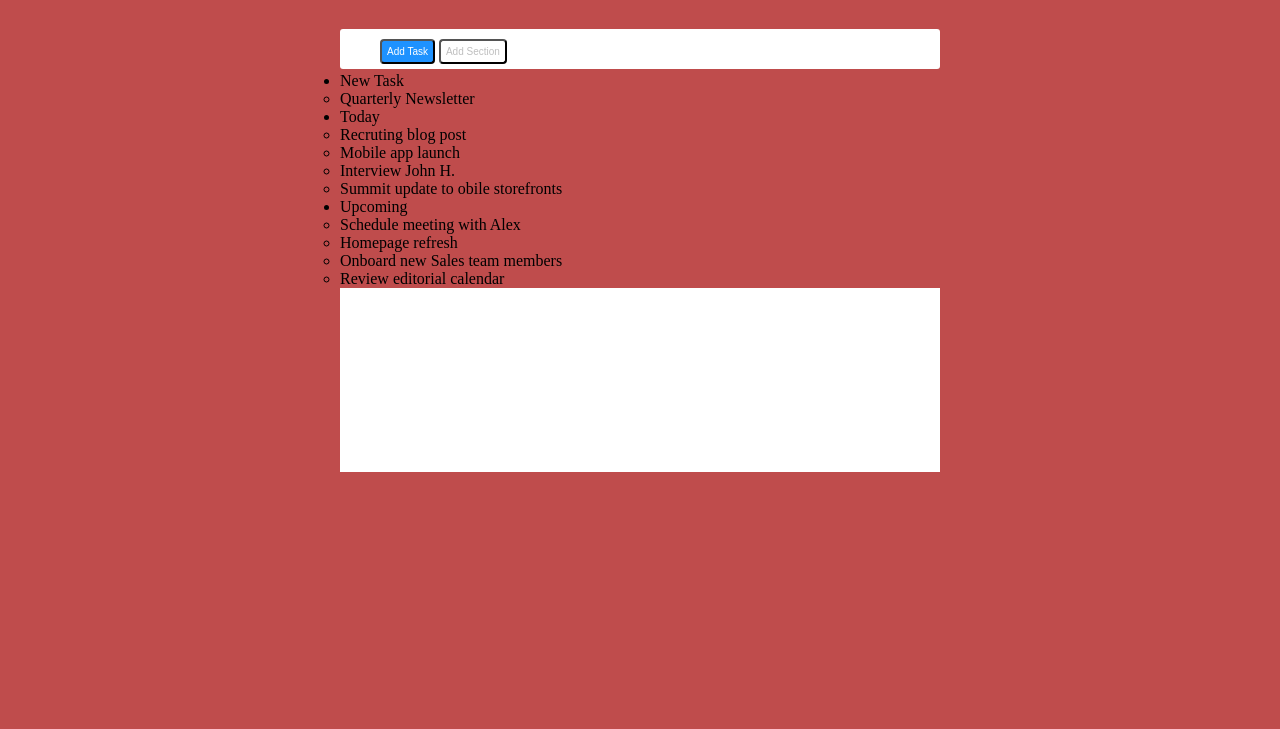
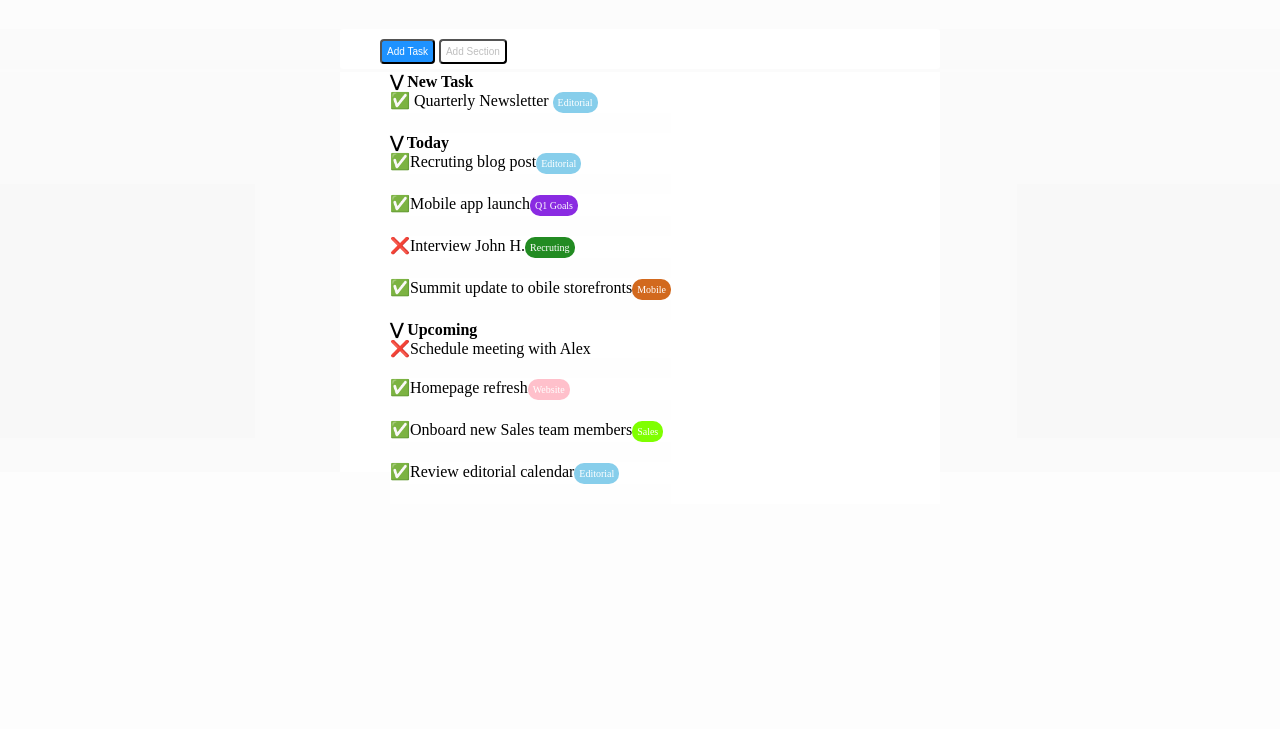
Before and after one commit to SquallStrifeX/html-css-toboolist, a plain HTML site: page index.html in a window 1280 px wide. Shown: the part 71-800 px from the top of the page. Drawn offline with Linux system fonts and the light colour scheme.

Commit message:
End Exercise.

```diff
--- a/css/style.css
+++ b/css/style.css
@@ -2,7 +2,7 @@
     padding: 0;
     margin: 0;
     box-sizing: border-box;
-    background-color: rgb(191, 76, 76);
+    background-color: rgba(222, 222, 222, 0.056);
 
 }
 
@@ -62,3 +62,63 @@
     height: 400px;
     width: 600px;
 }
+
+li {
+    background-color: white;
+}
+
+.list {
+    margin-left: 50px;
+    background-color: white;
+}
+
+.title {
+    background-color: white;
+    font-weight: bolder;
+    display: inline-block;
+}
+
+li {
+    margin-bottom: 20px;
+    list-style-type: none
+}
+
+.first-list {
+    list-style-type: none;
+    display: inline-block;
+}
+
+.containedcolored {
+    display: inline-block;
+
+    border-radius: 10px;
+    border: 0px solid black;
+    padding: 5px;
+    font-size: 10px;
+    color: white;
+
+}
+
+.editorial {
+    background-color: skyblue;
+}
+
+.viola {
+    background-color: blueviolet;
+}
+
+.verde {
+    background-color: forestgreen;
+}
+
+.arancio {
+    background-color: chocolate;
+}
+
+.rosa {
+    background-color: pink;
+}
+
+.verdepis {
+    background-color: chartreuse;
+}
--- a/index.html
+++ b/index.html
@@ -30,32 +30,34 @@
     <!-- Tabelle con opzioni -->
     <section>
         <div class="container-table">
-            <ul>
+            <div class="list">
+            <ul class="first-list">
                 <li>
-                  New Task
+                 <span class="title"> &#8897 New Task</span>
                   <ul>
                     <li>
-                    Quarterly Newsletter
+                        &#9989; Quarterly Newsletter <div class="containedcolored editorial">Editorial</div>
                    </li>
                   </ul>
                 </li>
-                <li>Today
+                <li><span class="title">&#8897 Today</span>
                     <ul>
-                        <li>Recruting blog post</li>
-                        <li>Mobile app launch</li>
-                        <li>Interview John H.</li>
-                        <li>Summit update to obile storefronts</li>
+                        <li>&#9989;Recruting blog post<div class="containedcolored editorial">Editorial</div></li>
+                        <li>&#9989;Mobile app launch<div class="containedcolored viola" >Q1 Goals</div></li>
+                        <li>&#10060;Interview John H.<div class="containedcolored verde">Recruting</div></li>
+                        <li>&#9989;Summit update to obile storefronts<div class="containedcolored arancio">Mobile</div></li>
                     </ul>
-                    <li>Upcoming
+                    <li><span class="title">&#8897 Upcoming</span>
                         <ul>
-                            <li>Schedule meeting with Alex</li>
-                            <li>Homepage refresh</li>
-                            <li>Onboard new Sales team members</li>
-                            <li>Review editorial calendar</li>
+                            <li>&#10060;Schedule meeting with Alex</li>
+                            <li>&#9989;Homepage refresh<div class="containedcolored rosa" >Website</div></li>
+                            <li>&#9989;Onboard new Sales team members<div class="containedcolored verdepis">Sales</div></li>
+                            <li>&#9989;Review editorial calendar<div class="containedcolored editorial">Editorial</div></li>
                         </ul>
                     </li>
                 </li>
             </ul>
+        </div>
         </div>
 
 
```
